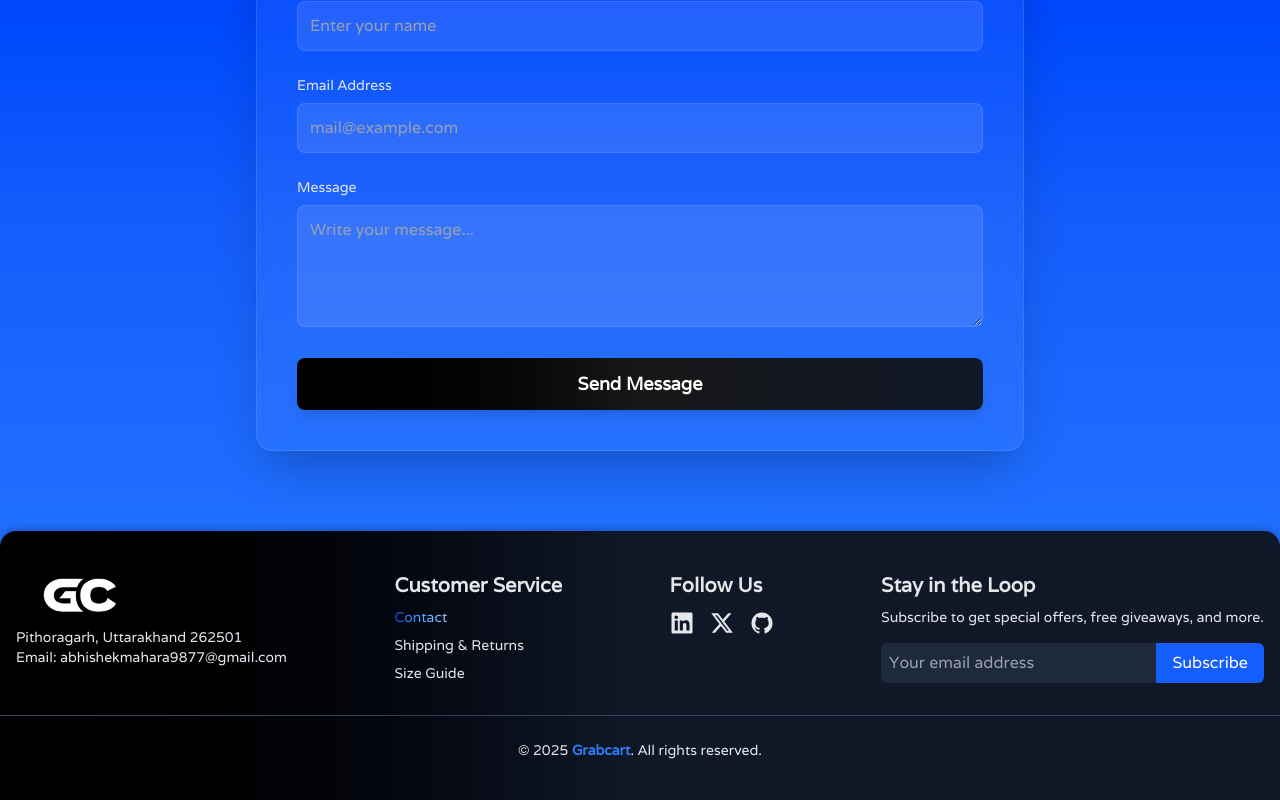
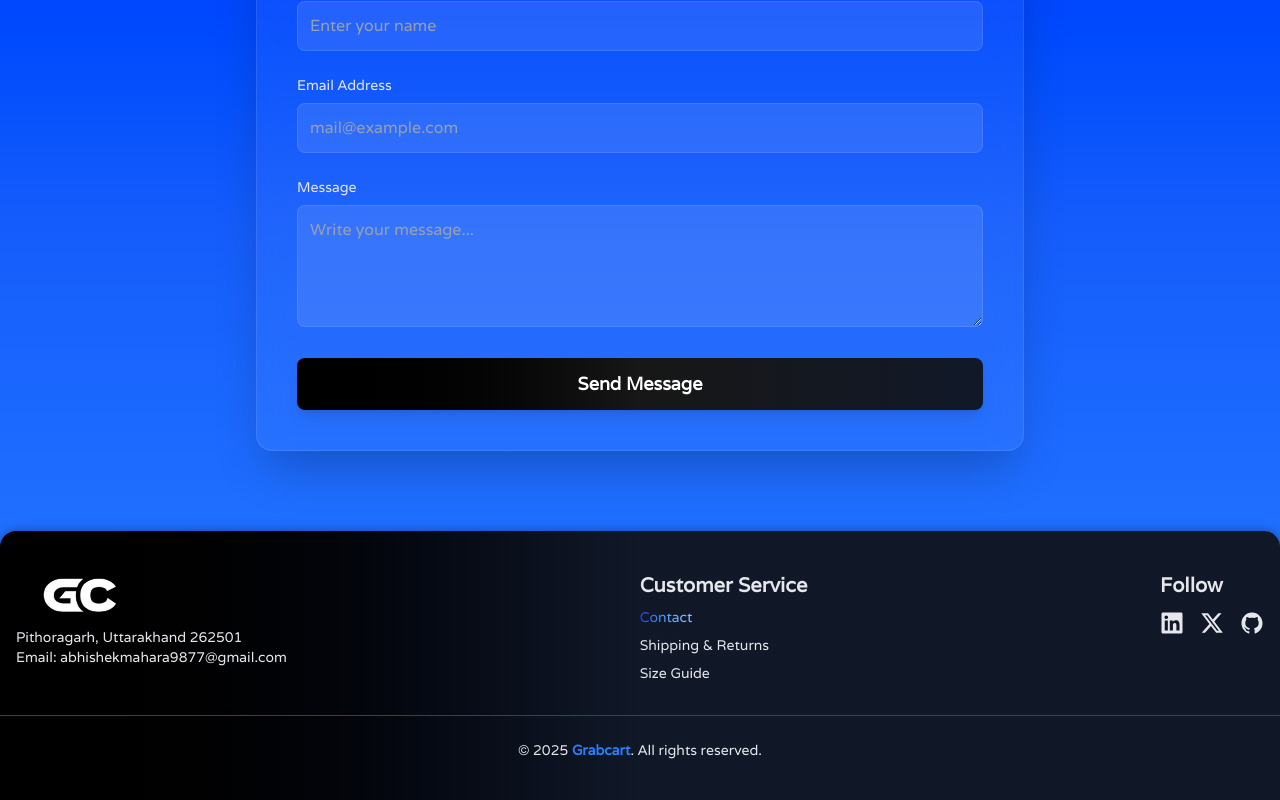
Before and after one commit to abhishekmahara/Grab-Cart, a React (Vite) app: page /contact in a window 1280 px wide. Shown: the part 341-1141 px from the top of the page. Built offline with nearby package versions, Linux system fonts and the light colour scheme; no server answers.

Commit message:
fix : fixed footer errors

```diff
--- a/src/Components/Footer.jsx
+++ b/src/Components/Footer.jsx
@@ -46,7 +46,7 @@ const Footer = () => {
 
         {/* Social Media */}
         <div className="mb-8 md:mb-0">
-          <h3 className="text-xl font-semibold">Follow Us</h3>
+          <h3 className="text-xl font-semibold">Follow</h3>
           <div className="flex space-x-4 mt-3 text-2xl">
             <a href="https://www.linkedin.com/in/abhishekmahara " className="hover:text-blue-500 transition-all"><FaLinkedin /></a>
             <a href="https://x.com/abhishekmahara_" className="hover:text-pink-500 transition-all"><FaXTwitter /></a>
@@ -54,26 +54,7 @@ const Footer = () => {
           </div>
         </div>
 
-        {/* Newsletter */}
-        <div>
-          <h3 className="text-xl font-semibold">Stay in the Loop</h3>
-          <p className="mt-2 text-sm">
-            Subscribe to get special offers, free giveaways, and more.
-          </p>
-          <form className="mt-4 flex">
-            <input
-              type="email"
-              placeholder="Your email address"
-              className="w-full p-2 rounded-l-md bg-gray-800 text-gray-200 placeholder-gray-400 focus:outline-none focus:ring-2 focus:ring-blue-500"
-            />
-            <button
-              type="submit"
-              className="bg-blue-600 hover:bg-blue-700 transition-colors text-white px-4 rounded-r-md"
-            >
-              Subscribe
-            </button>
-          </form>
-        </div>
+
       </div>
 
       {/* Bottom Section */}
```
